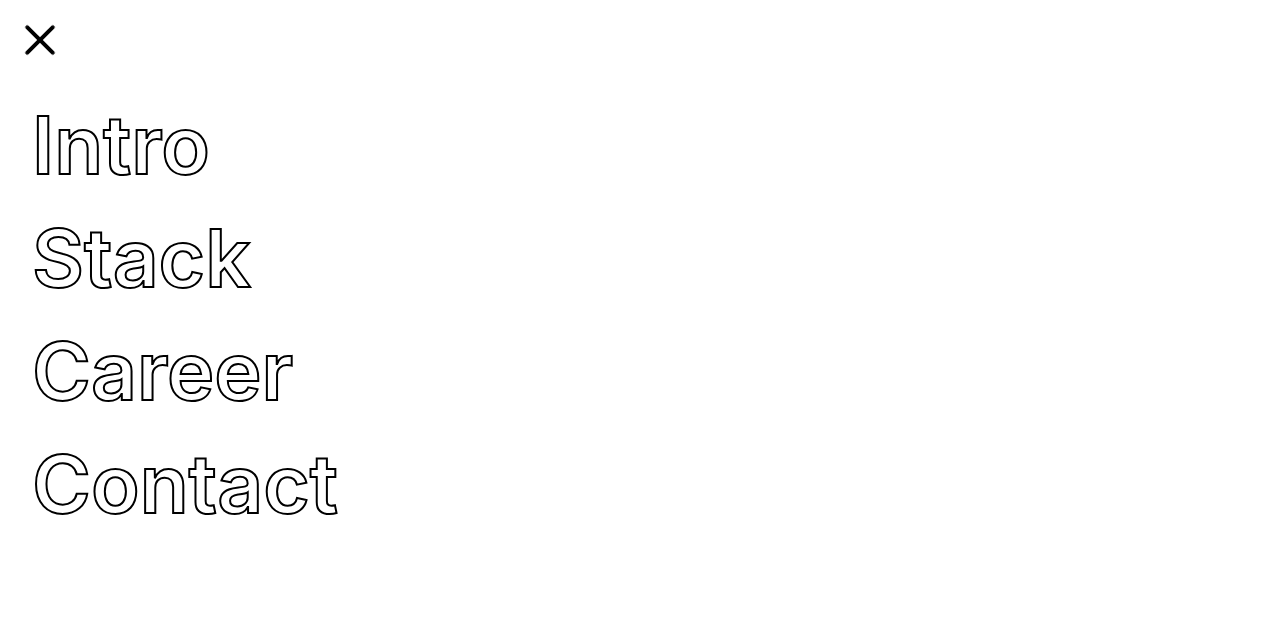
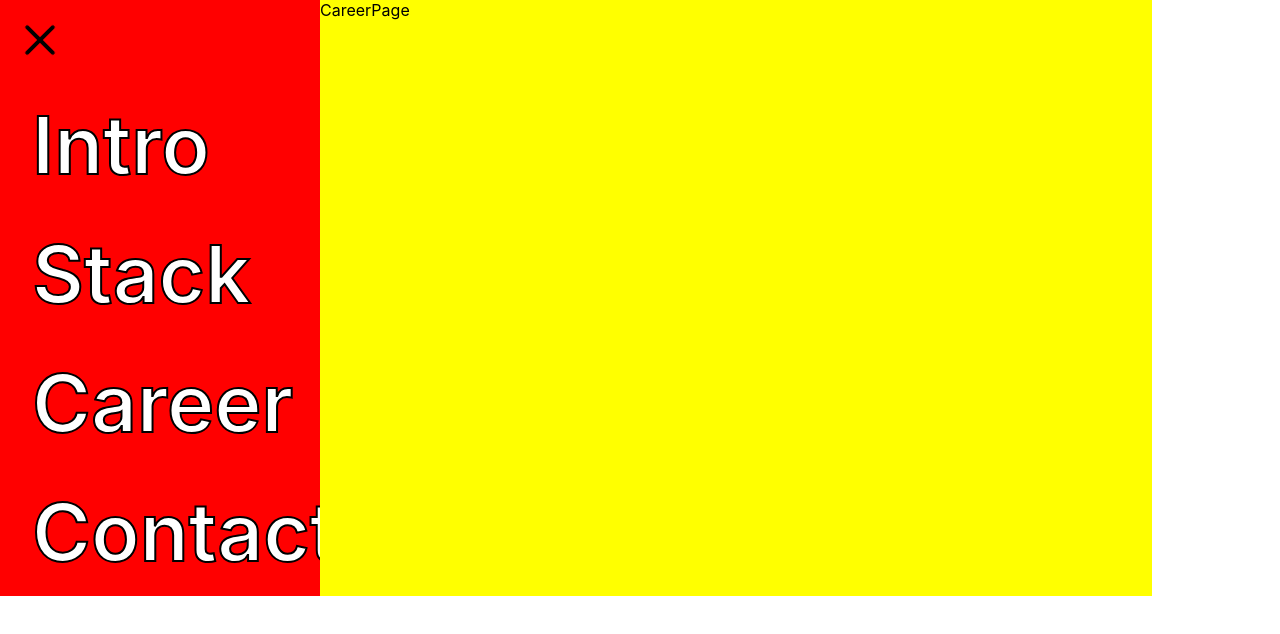
Before and after one commit to HanTaeyeong/portfolio, a React (Create React App) app: page /career in a window 1280 px wide. Shown: the top 634 px of the page. Built offline with nearby package versions, Linux system fonts and the light colour scheme.

Commit message:
structuring before lunchtime

```diff
--- a/package.json
+++ b/package.json
@@ -11,11 +11,13 @@
     "@types/react": "^16.9.0",
     "@types/react-dom": "^16.9.0",
     "@types/react-router-dom": "^5.1.5",
+    "@types/styled-components": "^5.1.2",
     "node-sass": "^4.14.1",
     "react": "^16.13.1",
     "react-dom": "^16.13.1",
     "react-router-dom": "^5.2.0",
     "react-scripts": "3.4.1",
+    "styled-components": "^5.1.1",
     "typescript": "~3.7.2"
   },
   "scripts": {
--- a/src/App.css
+++ b/src/App.css
@@ -1,5 +1,6 @@
 .App {
   text-align: center;
+display: flex;
 }
 
 .App-logo {
--- a/src/App.tsx
+++ b/src/App.tsx
@@ -3,10 +3,10 @@ import './App.css';
 import './components/PlusXIcon';
 
 import NavigationContainer from './container/NavigationContainer';
+import PageContainer from './container/PageContainer';
 
-
-import {Route,BrowserRouter} from 'react-router-dom';
-import {CareerPage, ContactPage, IntroPage, StackPage} from './pages';
+import { Route, BrowserRouter } from 'react-router-dom';
+import { CareerPage, ContactPage, IntroPage, StackPage } from './pages';
 
 
 //
@@ -15,19 +15,15 @@ import {CareerPage, ContactPage, IntroPage, StackPage} from './pages';
 function App() {
 
   return (
+    <BrowserRouter>
     <div className="App">
 
-      <NavigationContainer/>
-      <BrowserRouter>
-        <Route path="/" component={IntroPage}/>
-        <Route path="/stack" component={StackPage}/>
-        <Route path="/career" component={CareerPage}/>
-        <Route path="/contact" component={ContactPage}/>
-      </BrowserRouter>
-
+        <NavigationContainer />
+        <PageContainer />
 
 
     </div>
+    </BrowserRouter>
   );
 }
 
--- a/src/components/NavButton.scss
+++ b/src/components/NavButton.scss
@@ -7,6 +7,36 @@
   color: white;
   font-weight: 600;
   transition: 0.33s;
+  text-decoration: none;
+
+  // .input-line {
+  //   width: calc(100% - 50px);
+  //   margin-left: 25px;
+  //   height: 2px;
+
+  //   path {
+  //     stroke-width: 1.5px;
+  //     stroke: lightgray;
+  //     opacity: 0.25;
+  //     transition: all 0.2s;
+  //     stroke-dasharray: 0, 20;
+  //     stroke-dashoffset: -20;
+
+  //     &.active {
+  //       opacity: 0.33;
+  //       stroke-dasharray: 40, 0;
+  //       stroke-dashoffset: 0;
+  //     }
+  //   }
+  // }
+
+  .svg{
+    margin:0;
+    .path{
+      margin:0;
+    }
+  }
+
 
   &:hover {
     color: black;
--- a/src/components/NavButton.tsx
+++ b/src/components/NavButton.tsx
@@ -1,10 +1,28 @@
 import React from 'react';
+import { Link } from 'react-router-dom';
 import './NavButton.scss';
-
-const NavButton=({title,active}:{title:String,active:boolean})=>{
+import styled from 'styled-components';
 
 
-    return <div  className={`nav-button ${active?"active":"deActive"}`}>{title}</div>
+const Nav=styled(Link)`
+    display:block;
+    width:23rem;
+    text-align:left;
+
+
+`;
+
+// <svg viewBox="0 0 40 2" preserveAspectRatio="none" className="svg">
+// <path d="M0 1 L40 1" className="path" />
+// </svg>
+
+
+const NavButton = ({ title, active, to }: { title: String, active: boolean, to: string }) => {
+
+
+    return <Nav to={`/${to}`} className={`nav-button ${active ? "active" : "deActive"}`}>{title}
+
+    </Nav>
 
 }
 
--- a/src/container/NavigationContainer.tsx
+++ b/src/container/NavigationContainer.tsx
@@ -1,17 +1,28 @@
-import React,{useState} from 'react';
+import React, { useState } from 'react';
+import { Link } from 'react-router-dom';
+import styled from 'styled-components';
 import NavButton from '../components/NavButton';
 import PlusXIcon from '../components/PlusXIcon';
 
+
+const NavBox = styled.div`
+display:flex;
+flex-direction:column;
+width:20rem;
+background:red;
+`;
+
+
 const NavigationContainer = () => {
-    const [active,setActive]=useState(true);
+    const [active, setActive] = useState(true);
 
-    return <div>
-        <PlusXIcon active={active} onClickFunction={()=>{setActive(!active)}}/>
-        <NavButton active={active} title="Intro"/>
-        <NavButton active={active} title="Stack"/>
-        <NavButton active={active} title="Career"/>
-        <NavButton active={active} title="Contact"/>
-    </div>
+    return <NavBox>
+        <PlusXIcon active={active} onClickFunction={() => { setActive(!active) }} />
+        <NavButton to="intro" active={active} title="Intro" />
+        <NavButton to="stack" active={active} title="Stack" />
+        <NavButton to="career" active={active} title="Career" />
+        <NavButton to="contact" active={active} title="Contact" />
+    </NavBox>
 
 }
 
--- /dev/null
+++ b/src/container/PageContainer.tsx
@@ -0,0 +1,27 @@
+import React from 'react';
+import {Route} from 'react-router-dom';
+import styled from 'styled-components';
+import { IntroPage, StackPage, CareerPage, ContactPage } from '../pages';
+
+const PageBox=styled.div`
+
+display:flex;
+width:calc(90% - 20rem);
+background:yellow;
+
+`;
+
+const PageContainer = () => {
+
+    return (
+        <PageBox>
+            <Route path={["/intro", "/"]} exact={true} component={IntroPage} />
+            <Route path="/stack" component={StackPage} />
+            <Route path="/career" component={CareerPage} />
+            <Route path="/contact" component={ContactPage} />
+        </PageBox>
+    )
+}
+
+
+export default PageContainer;
--- a/src/pages/CareerPage.tsx
+++ b/src/pages/CareerPage.tsx
@@ -1,7 +1,7 @@
 import React from 'react';
 
 const CareerPage =()=>{
-    return <div></div>
+    return <div>CareerPage</div>
 }
 
 export default CareerPage;
--- a/src/pages/ContactPage.tsx
+++ b/src/pages/ContactPage.tsx
@@ -2,7 +2,7 @@ import React from 'react';
 
 const ContactPage =()=>{
 
-    return <div></div>
+    return <div>ContactPage</div>
 }
 
 export default ContactPage;
--- a/src/pages/IntroPage.tsx
+++ b/src/pages/IntroPage.tsx
@@ -5,7 +5,7 @@ import React from 'react';
 
 const IntroPage=()=>{
 
-    return <div></div>
+    return <div>IntroPage</div>
 }
 
 export default IntroPage;
--- a/src/pages/StackPage.tsx
+++ b/src/pages/StackPage.tsx
@@ -3,7 +3,7 @@ import React from 'react';
 
 const StackPage=()=>{
 
-    return <div></div>
+    return <div>StackPage</div>
 }
 
 export default StackPage;
```
Also changed, not shown: 1 other file (tests, documents, lock files or other folders).
